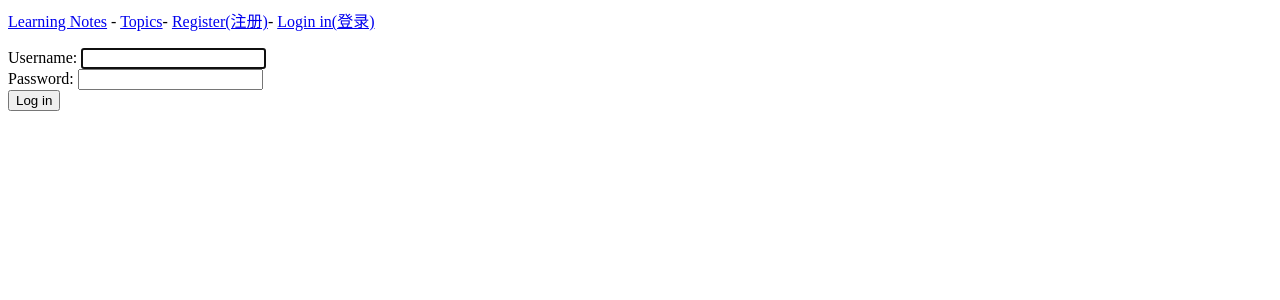
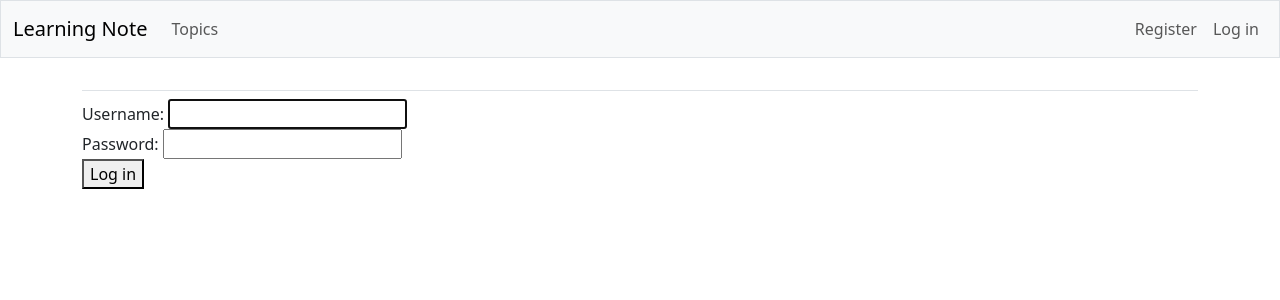
Before and after one commit to Ywh-coder/Learning_note_project, a Django app: a page that uses learning_notes/templates/learning_notes/base.html in a window 1280 px wide. Shown: the top 300 px of the page. Run offline with Django 5.2, Linux system fonts and the light colour scheme; some libraries are stand-ins or nearby versions.

Commit message:
Fix navbar structure and template syntax, update README

```diff
--- a/learning_notes/templates/learning_notes/base.html
+++ b/learning_notes/templates/learning_notes/base.html
@@ -1,19 +1,59 @@
-<p>
-    <a href="{% url 'learning_notes:index' %}">Learning Notes</a>
--
-    <a href="{% url 'learning_notes:topics' %}">Topics</a>-
-    {% if user.is_authenticated %}
-    Hello, {{ user.username }}.
-    {% else %}
-    <a href="{% url 'accounts:register' %}">Register(注册)</a>-
-    <a href="{% url 'accounts:login' %}">Login in(登录) </a>
-    {% endif %}
-</p>
-{% block content %}{% endblock content%}
-{% if user.is_authenticated %}
-<hr/>
-<form action="{% url 'accounts:logout' %}" method="post">
-    {% csrf_token %}
-    <button name="submit" >Log out</button>
-</form>
-{% endif %}
+<!doctype html>
+<html lang="en">
+<head>
+    <meta charset="utf-8">
+    <meta name="viewport" content="width=device-width, initial-scale=1">
+    <title>Learning Note</title>
+    {% load django_bootstrap5 %}
+    {% bootstrap_css %}
+    {% bootstrap_javascript %}
+</head>
+<body>
+
+<nav class="navbar navbar-expand-md navbar-light bg-light mb-4 border">
+    <div class="container-fluid">
+        <a class="navbar-brand" href="{% url 'learning_notes:index' %}">Learning Note</a>
+        <button class="navbar-toggler" type="button" data-bs-toggle="collapse" data-bs-target="#navbarCollapse" aria-controls="navbarCollapse" aria-expanded="false" aria-label="Toggle navigation">
+            <span class="navbar-toggler-icon"></span>
+        </button>
+
+        <div class="collapse navbar-collapse" id="navbarCollapse">
+            <ul class="navbar-nav me-auto mb-2 mb-md-0">
+                <li class="nav-item">
+                    <a class="nav-link" href="{% url 'learning_notes:topics' %}">Topics</a>
+                </li>
+            </ul>
+            <ul class="navbar-nav ms-auto mb-2 mb-md-0">
+                {% if user.is_authenticated %}
+                <li class="nav-item">
+                    <span class="navbar-text me-2">Welcome, {{ user.username }}.</span>
+                </li>
+                <li class="nav-item">
+                    <form action="{% url 'accounts:logout' %}" method="POST" class="d-inline">
+                        {% csrf_token %}
+                        <button name="submit" class="btn btn-outline-secondary btn-sm" type="submit">Log out</button>
+                    </form>
+                </li>
+                {% else %}
+                <li class="nav-item">
+                    <a class="nav-link" href="{% url 'accounts:register' %}">Register</a>
+                </li>
+                <li class="nav-item">
+                    <a class="nav-link" href="{% url 'accounts:login' %}">Log in</a>
+                </li>
+                {% endif %}
+            </ul>
+        </div>
+    </div>
+</nav>
+
+<main class="container">
+    <div class="pb-2 mb-2 border-bottom">
+        {% block page_header %}{% endblock page_header %}
+    </div>
+    <div>
+        {% block content %}{% endblock content %}
+    </div>
+</main>
+</body>
+</html>
--- a/learning_notes/templates/learning_notes/topic.html
+++ b/learning_notes/templates/learning_notes/topic.html
@@ -15,6 +15,6 @@
     </li>
     {% empty %}
     <li>There are no entries for this topic yet.</li>
-    {%endfor%}
+    {% endfor %}
 </ul>
 {% endblock content %}
--- a/learning_notes/templates/learning_notes/topics.html
+++ b/learning_notes/templates/learning_notes/topics.html
@@ -17,4 +17,4 @@
 
 <a href="{% url 'learning_notes:new_topic' %}">Add a new topic</a>
 
-{% endblock content%}
+{% endblock content %}
```
Also changed, not shown: README.md.
